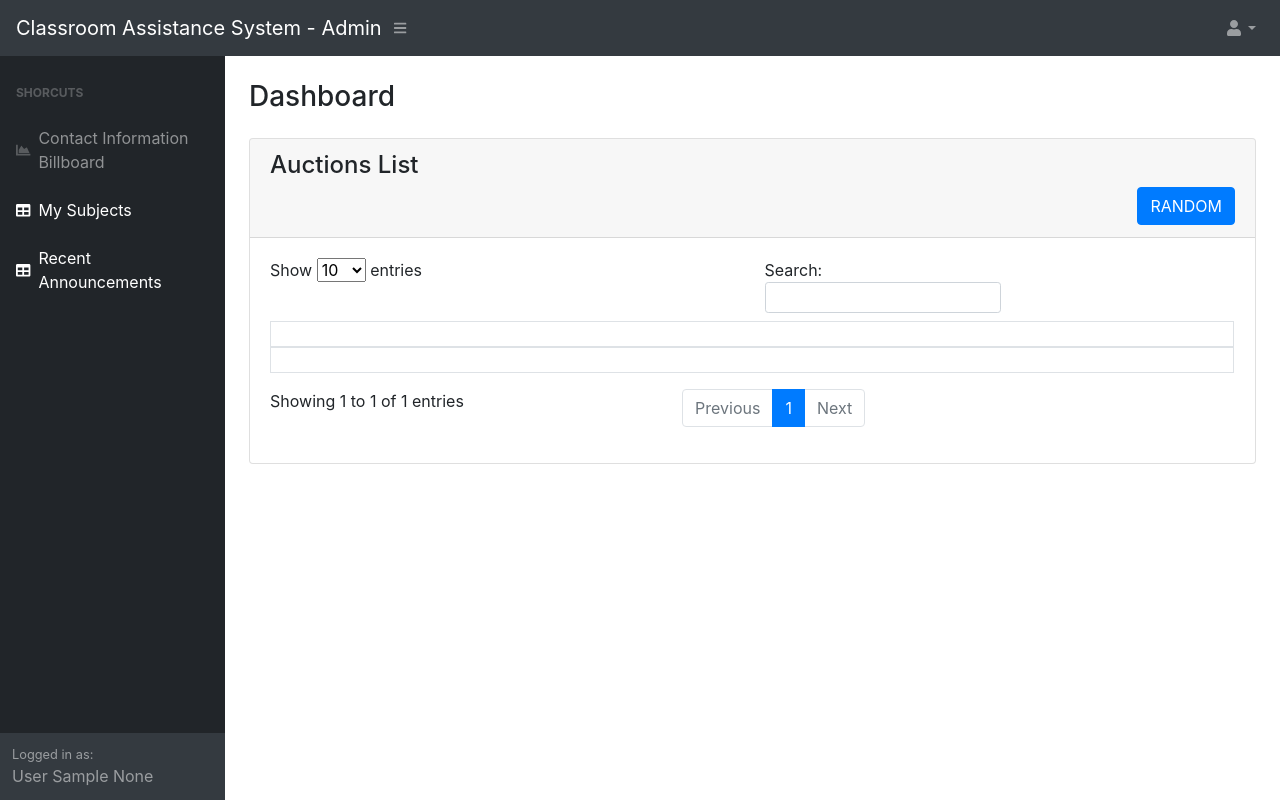
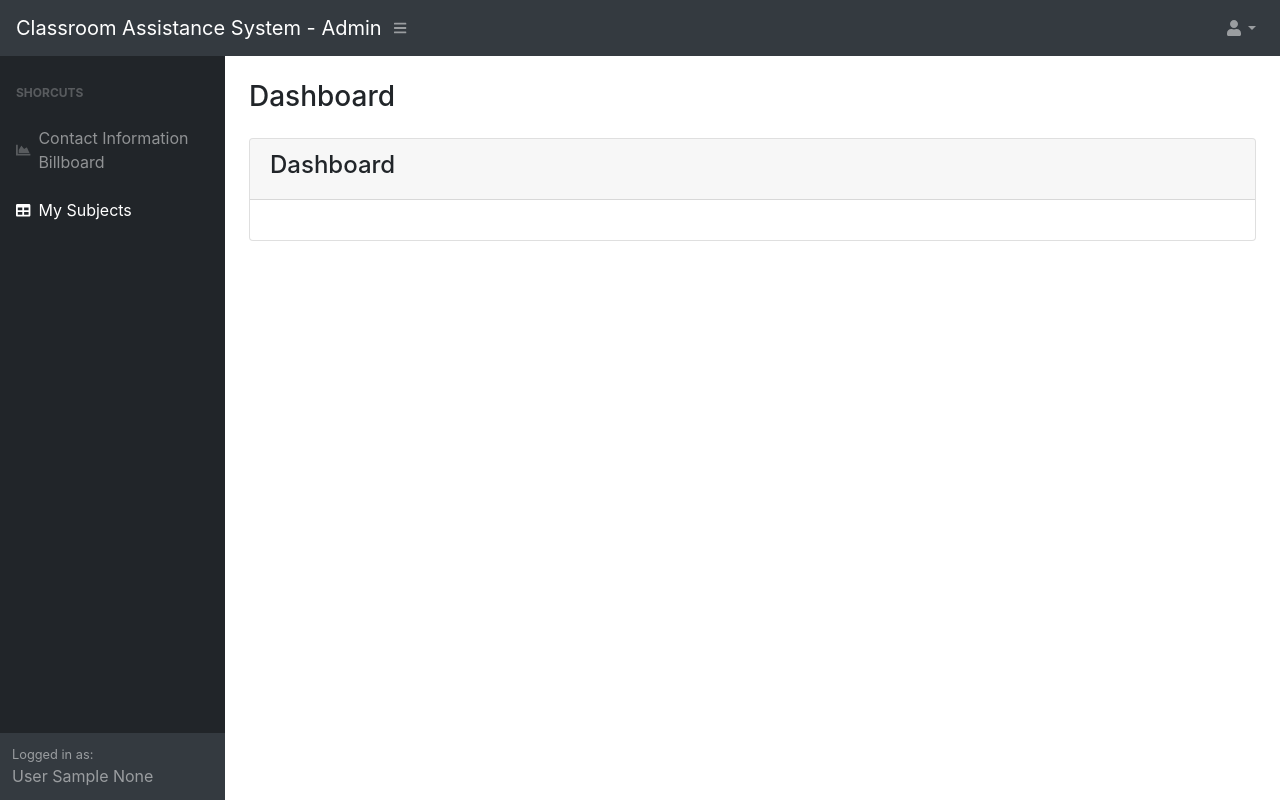
Before and after one commit to MostDeadDeveloper/Automated-Classroom-Assistance-System-with-Integrations, a Django app: page /account/user/dashboard/ in a window 1280 px wide. Run offline with Django 3.2, Linux system fonts and the light colour scheme; the visitor is signed in with stand-in values (Sample User, id 1); parts of the project's set-up code (start-up, migrations or seed data) failed here and were passed over; some libraries are stand-ins or nearby versions.

Commit message:
CSS Fixes

```diff
--- a/app/templates/account/dashboard.html
+++ b/app/templates/account/dashboard.html
@@ -10,28 +10,11 @@
     <h3 class="mt-4"> Dashboard</h3>
     <div class="card mt-4">
       <div class="card-header">
-        <h4>Auctions List </h4>
-        <a class="btn btn-primary float-right" href="">
-          RANDOM
-        </a>
+        <h4>Dashboard </h4>
       </div>
       <div class="card-body">
         <div class="table-responsive">
-          <table class="table table-bordered" id ="dataTable">
-            <thead>
-              <tr>
-                <td>
-                </td>
-              </tr>
-            </thead>
-            <tbody>
-              <tr>
-                <td>
-                </td>
-              </tr>
-            </tbody>
-          </table>
-        </div>
+
       </div>
     </div>
   </div>
--- a/app/templates/common/header.html
+++ b/app/templates/common/header.html
@@ -103,10 +103,6 @@
           <div class="sb-nav-link-icon"><i class="fas fa-table"></i></div>
             My Subjects
         </a>
-        <a class="nav-link" href="">
-          <div class="sb-nav-link-icon"><i class="fas fa-table"></i></div>
-            Recent Announcements
-        </a>
         {% endif %}
         {% if user.professor %}
         <a class="nav-link" href="">
```
